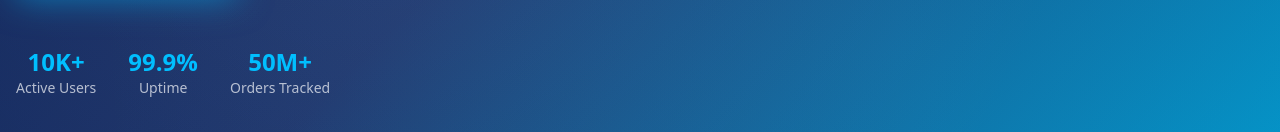
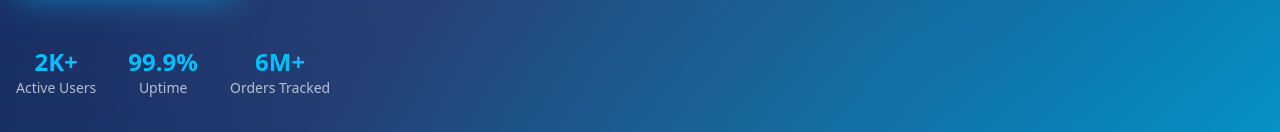
Before and after one commit to Justyboy/orderpilotwebsite, a React (Vite) app: page / in a window 1280 px wide. Shown: the part 668-800 px from the top of the page. Built offline with nearby package versions, Linux system fonts and the light colour scheme.

Commit message:
vercel test

```diff
--- a/src/components/Hero.tsx
+++ b/src/components/Hero.tsx
@@ -87,7 +87,7 @@ const Hero = () => {
               transition={{ duration: 0.8, delay: 0.6 }}
             >
               <div className="text-center">
-                <div className="text-2xl font-bold text-accent">10K+</div>
+                <div className="text-2xl font-bold text-accent">2K+</div>
                 <div className="text-sm text-primary-foreground/70">Active Users</div>
               </div>
               <div className="text-center">
@@ -95,7 +95,7 @@ const Hero = () => {
                 <div className="text-sm text-primary-foreground/70">Uptime</div>
               </div>
               <div className="text-center">
-                <div className="text-2xl font-bold text-accent">50M+</div>
+                <div className="text-2xl font-bold text-accent">6M+</div>
                 <div className="text-sm text-primary-foreground/70">Orders Tracked</div>
               </div>
             </motion.div>
```
